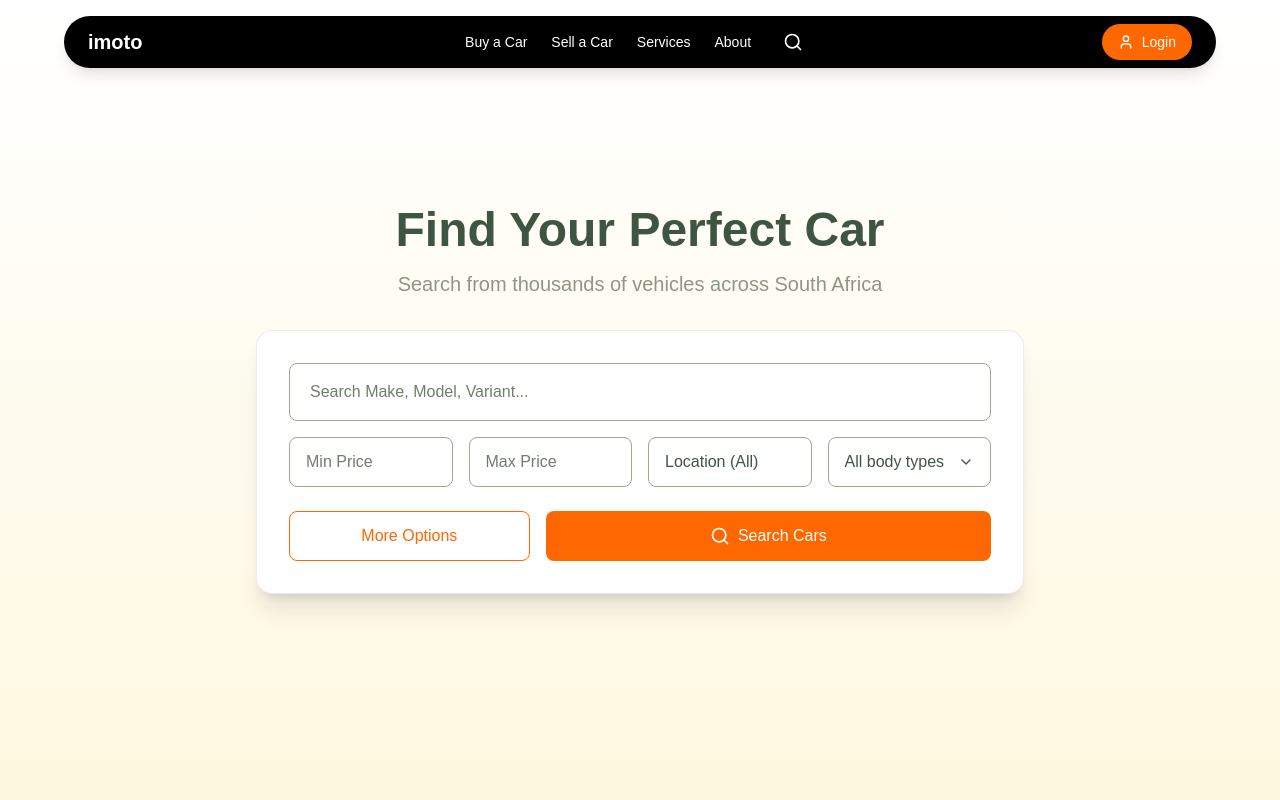
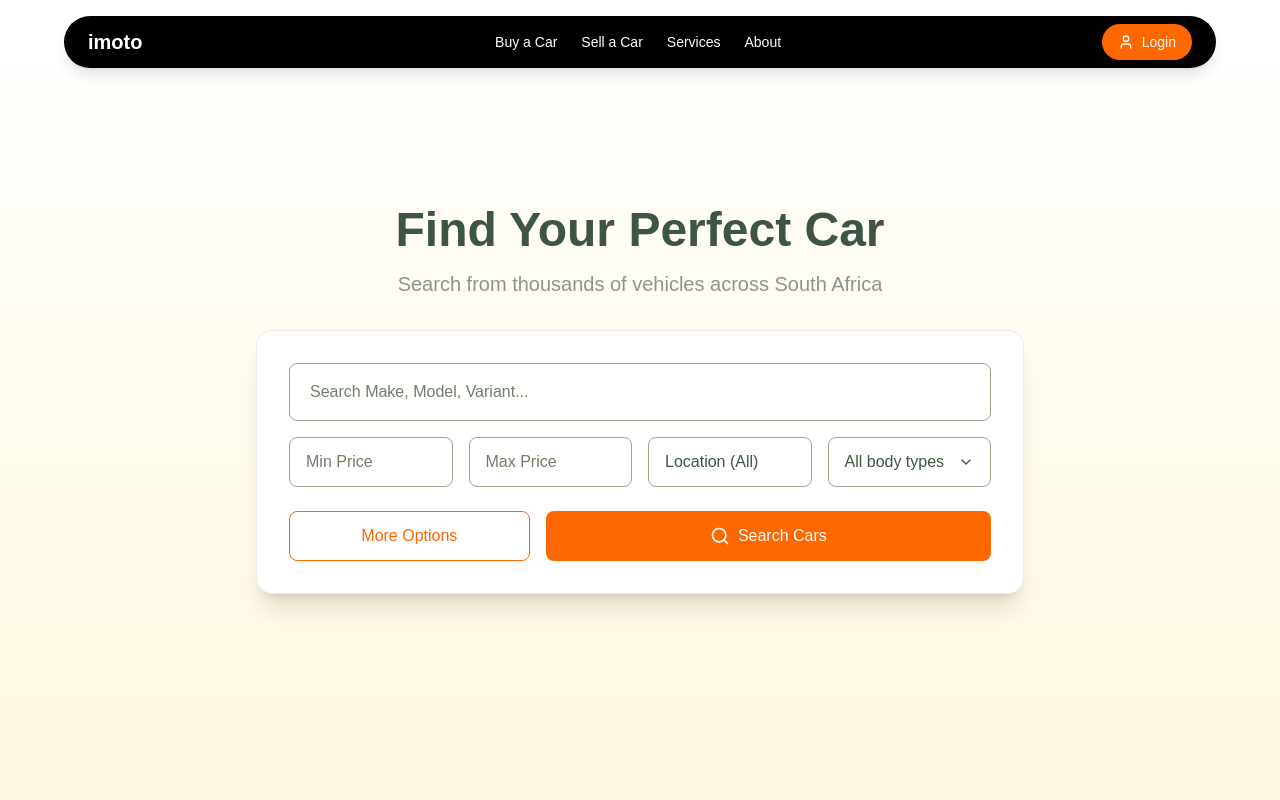
Before and after one commit to Rowen-Richardson/Imoto-Build, a Next.js app: page / in a window 1280 px wide. Shown: the top 800 px of the page. Built offline with nearby package versions, Linux system fonts and the light colour scheme.

Commit message:
removed magnifying glass

```diff
--- a/components/ui/header.tsx
+++ b/components/ui/header.tsx
@@ -90,10 +90,6 @@ export function Header({
         <Link href="/About" className="hover:text-[#FF6700] transition-colors text-sm font-medium">
           About
         </Link>
-        {/* Moved Search icon here */}
-        <button className="p-2 rounded-full hover:text-[#FF6700] transition-colors" aria-label="Search">
-          <Search className="h-5 w-5" />
-        </button>
       </nav>
 
       {/* Right Side Actions */}
@@ -190,9 +186,6 @@ export function Header({
           >
             About
           </Link>
-          <button className="p-2 rounded-full text-white hover:text-[#FF6700] transition-colors" aria-label="Search">
-            <Search className="h-5 w-5" />
-          </button>
           {user ? (
             <>
               <button
```
